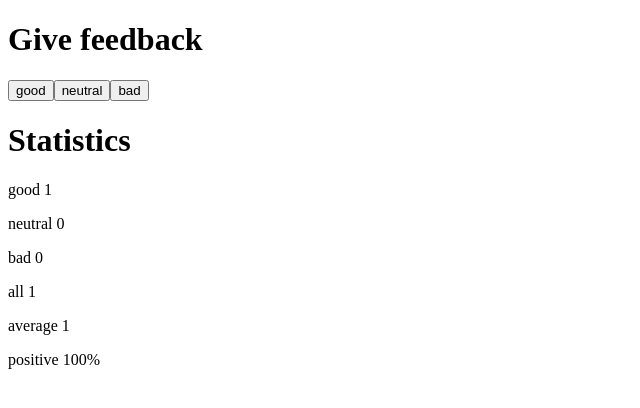
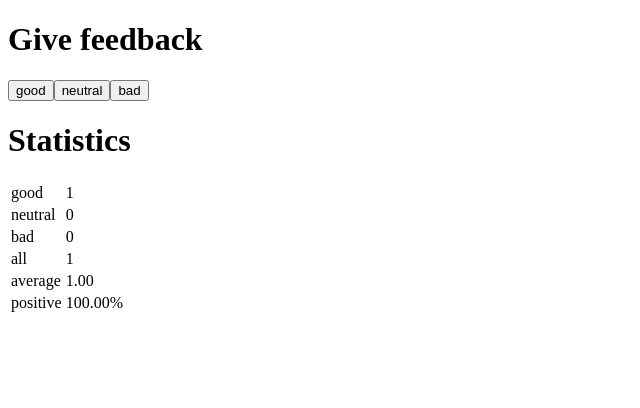
Before and after one commit to AustinWang0120/fso_unicafe, a React (Create React App) app: page / in a window 1280 px wide. Both pictures are taken after a click on the button "good". Shown: the top 408 px of the page, without its empty margins (0-640 px from the left). Built offline with nearby package versions, Linux system fonts and the light colour scheme.

Commit message:
Finish exercise 1.11

```diff
--- a/src/App.js
+++ b/src/App.js
@@ -8,7 +8,10 @@ const Button = ({ text, onClick }) => {
 
 const StatisticLine = ({ text, value }) => {
   return (
-    <p>{text} {value}</p>
+    <tr>
+      <td>{text}</td>
+      <td>{value}</td>
+    </tr>
   )
 }
 
@@ -21,14 +24,16 @@ const Statistics = ({ good, neutral, bad }) => {
     )
   }
   return (
-    <>
-      <StatisticLine text={"good"} value={good} />
-      <StatisticLine text={"neutral"} value={neutral} />
-      <StatisticLine text={"bad"} value={bad} />
-      <StatisticLine text={"all"} value={total} />
-      <StatisticLine text={"average"} value={(good - bad) / total} />
-      <StatisticLine text={"positive"} value={(good / total) * 100 + "%"} />
-    </>
+    <table>
+      <tbody>
+        <StatisticLine text={"good"} value={good} />
+        <StatisticLine text={"neutral"} value={neutral} />
+        <StatisticLine text={"bad"} value={bad} />
+        <StatisticLine text={"all"} value={total} />
+        <StatisticLine text={"average"} value={((good - bad) / total).toFixed(2)} />
+        <StatisticLine text={"positive"} value={((good / total) * 100).toFixed(2) + "%"} />
+      </tbody>
+    </table>
   )
 }
 
```
